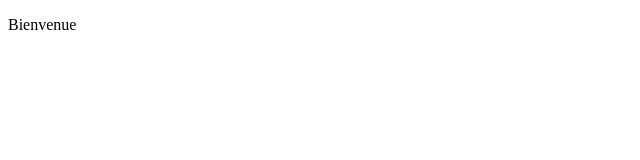
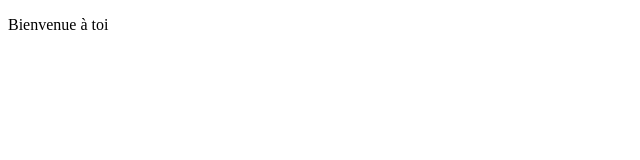
Before and after one commit to MatthieuChabot/my-super-website, a plain HTML site: page index.html in a window 1280 px wide. Shown: the full height of the page, 0-640 px from the left. Drawn offline with Linux system fonts and the light colour scheme.

Commit message:
Ajout de à toi

```diff
--- a/index.html
+++ b/index.html
@@ -5,6 +5,6 @@
   <title>title</title>
 </head>
 <body>
-<p>Bienvenue</p>
+<p>Bienvenue à toi</p>
 </body>
 </html>
```
